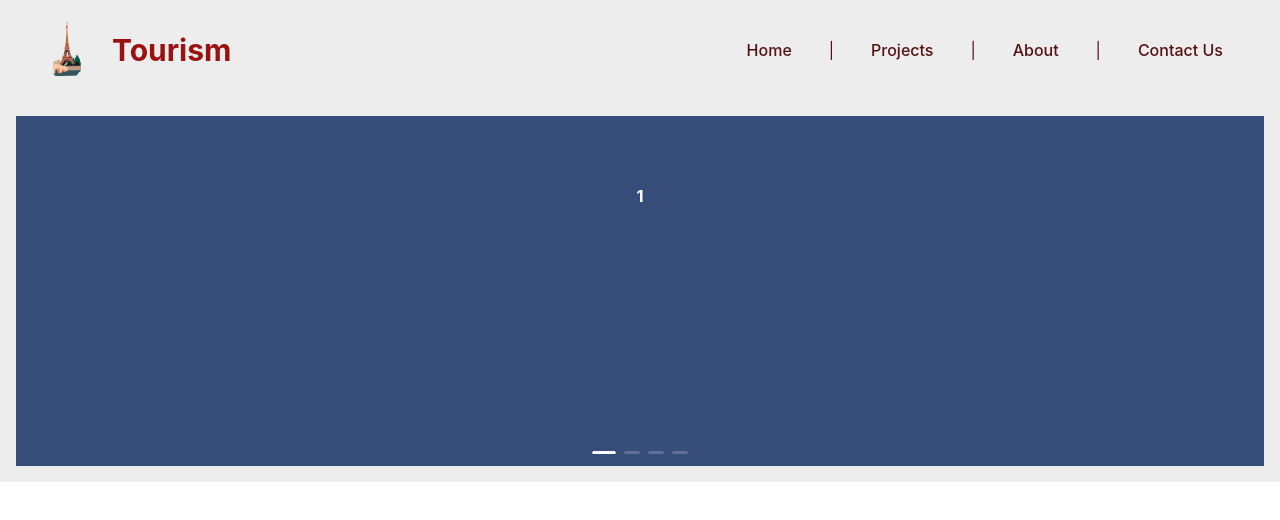
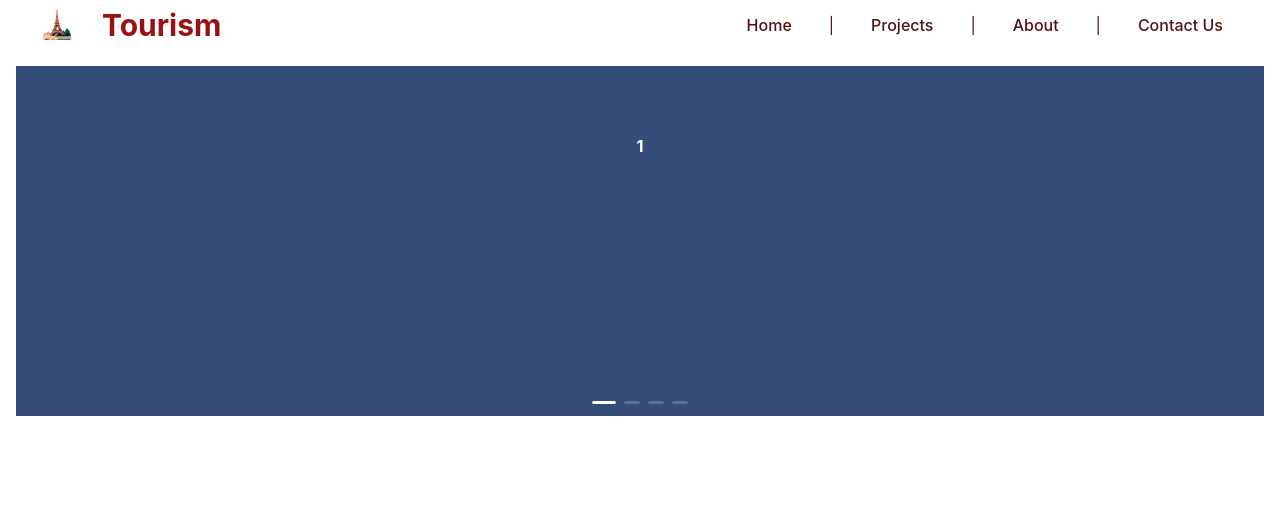
Before and after one commit to Ikonicity-Airban/a-world-tourism-order, a React (Vite) app: page / in a window 1280 px wide. Shown: the top 520 px of the page. Built offline with nearby package versions, Linux system fonts and the light colour scheme.

Commit message:
looking on

```diff
--- a/src/components/hero/hero.module.scss
+++ b/src/components/hero/hero.module.scss
@@ -6,5 +6,4 @@
   justify-items: center;
   justify-content: center;
   color: var(--bg1);
-  background-color: var(--bg1);
 }
--- a/src/components/logo/logo.module.scss
+++ b/src/components/logo/logo.module.scss
@@ -25,4 +25,5 @@
   font-size: 14px;
 }
 .logo__img {
+  min-height: 0px;
 }
--- a/src/components/logo/logo.tsx
+++ b/src/components/logo/logo.tsx
@@ -14,7 +14,7 @@ export interface LogoProps {
 export const Logo = ({ className, src }: LogoProps) => {
     return (
         <div className={classNames(styles.root, className)}>
-            <img src={src} className={classNames(styles.img, styles.logo__img)} />
+            <img src={src} className={classNames(styles.img, styles.logo__img)}/>
         </div>
     );
 };
--- a/src/components/navbar/navbar.module.scss
+++ b/src/components/navbar/navbar.module.scss
@@ -5,7 +5,6 @@
   margin-left: 0rem;
   justify-content: space-between;
   align-items: center;
-  background-color: var(--bg1);
 }
 .logo__container {
   display: flex;
@@ -24,12 +23,11 @@
   min-width: auto;
   padding: 0rem;
   align-items: center;
-  margin: 10px;
   color: var(--primary);
   border: 0px solid black;
   border-radius: 20px;
-  height: 10vh;
 }
+
 .navbar__nav {
   display: flex;
   align-items: center;
--- a/src/index.css
+++ b/src/index.css
@@ -56,7 +56,9 @@ button:focus,
 button:focus-visible {
   outline: 4px auto -webkit-focus-ring-color;
 }
-
+img {
+  object-fit: cover;
+}
 @media (prefers-color-scheme: light) {
   :root {
     color: #213547;
```
